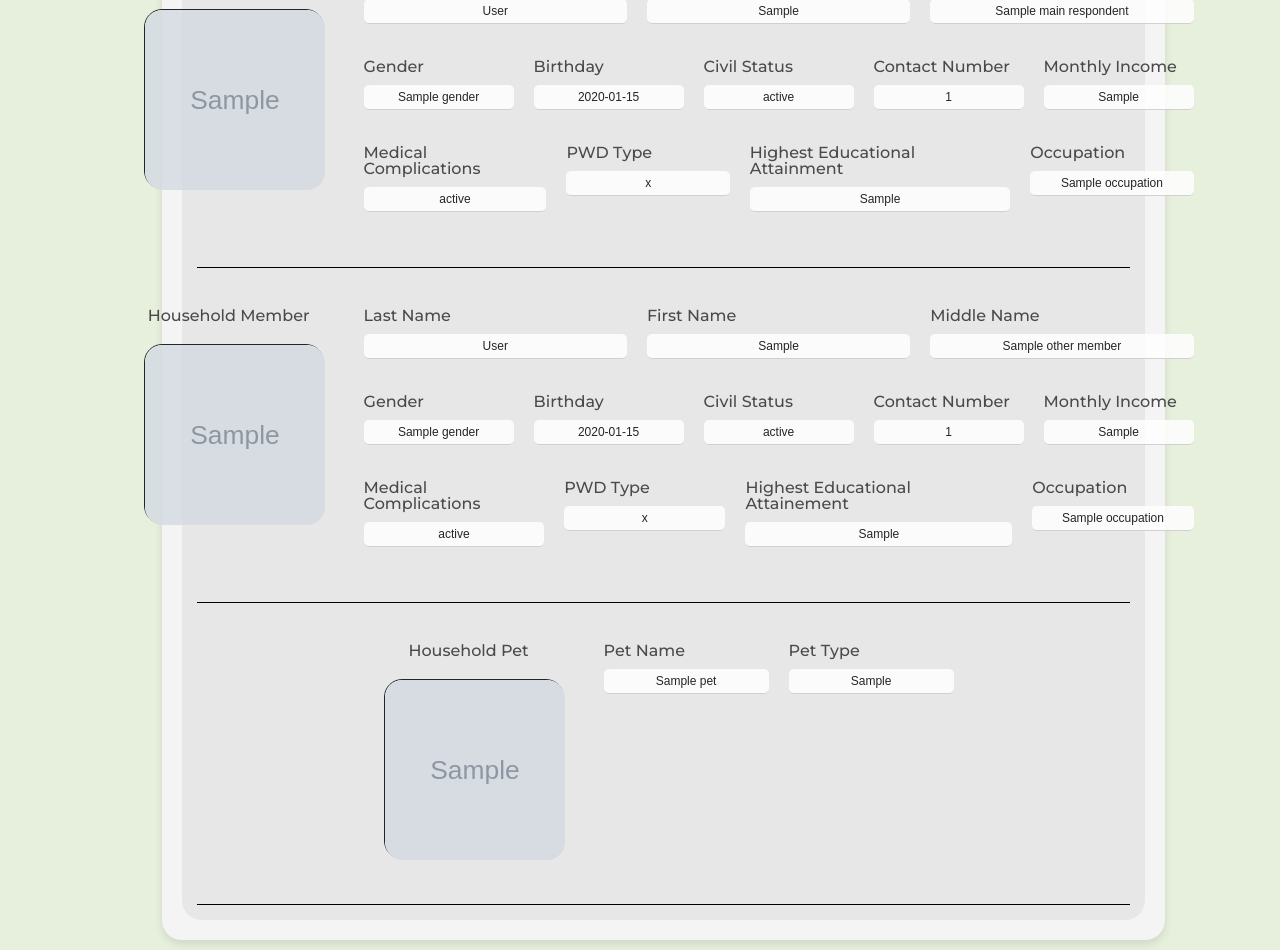
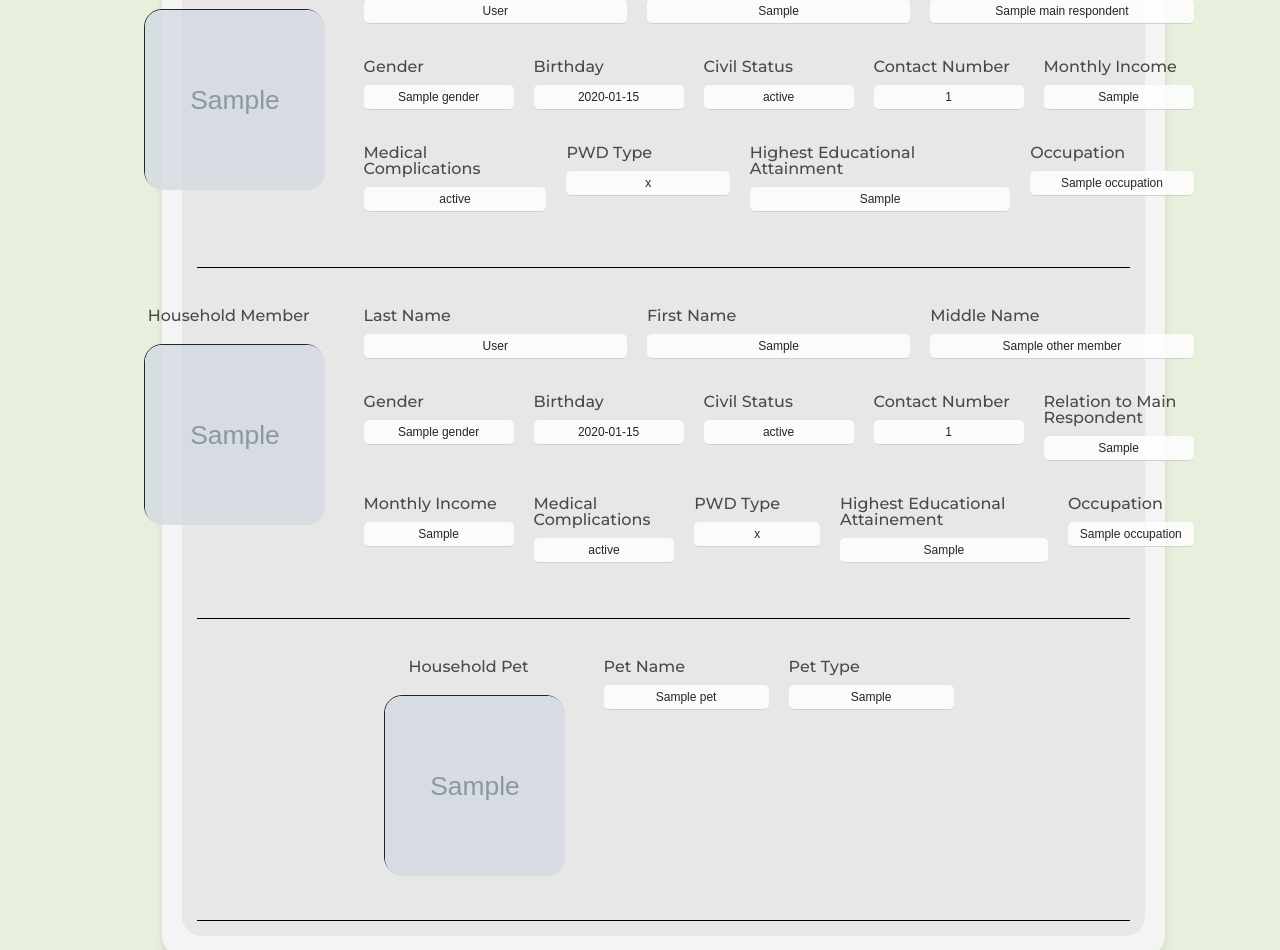
Before and after one commit to mcap114/sweng-sprint-1, a Spring app: template src/main/resources/templates/viewaunit.html in a window 1280 px wide. Shown: the part 566-1516 px from the top of the page. Run offline with Thymeleaf, Linux system fonts and the light colour scheme; the template is opened without the code that fills it: most values are stand-ins (such as "Sample title", 1, 10 or a date in 2020); grey boxes marked "Sample" are stand-in pictures; data that the repository does not hold is empty; some libraries are stand-ins or nearby versions.

Commit message:
added missing display entry

```diff
--- a/src/main/resources/templates/viewaunit.html
+++ b/src/main/resources/templates/viewaunit.html
@@ -176,11 +176,15 @@
                                         <input type="text" class="detail" th:value="${member.contactNumber}"/>
                                     </div>
                                     <div class="named-area">
+                                        Relation to Main Respondent
+                                        <input type="text" class="detail" th:value="${member.relationToMainRespondent}"/>
+                                    </div>
+                                </div>
+                                <div class="named-areas">
+                                    <div class="named-area">
                                         Monthly Income
                                         <input type="text" class="detail" th:value="${member.monthlyIncome}"/>
                                     </div>
-                                </div>
-                                <div class="named-areas">
                                     <div class="adjust-named-area">
                                         Medical Complications
                                         <input type="text" class="detail" th:value="${member.healthStatus}"/>
```
